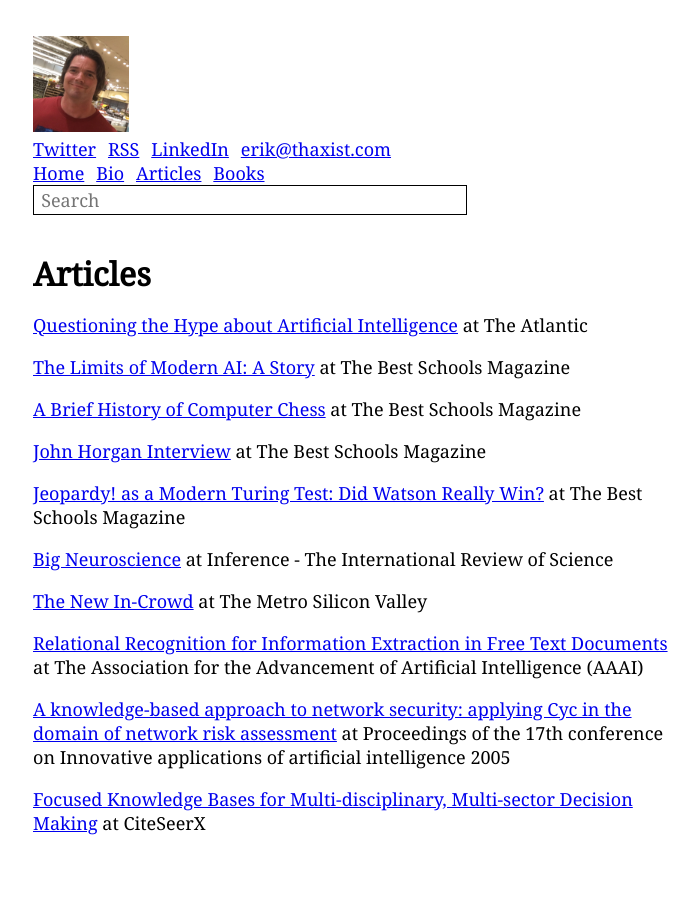
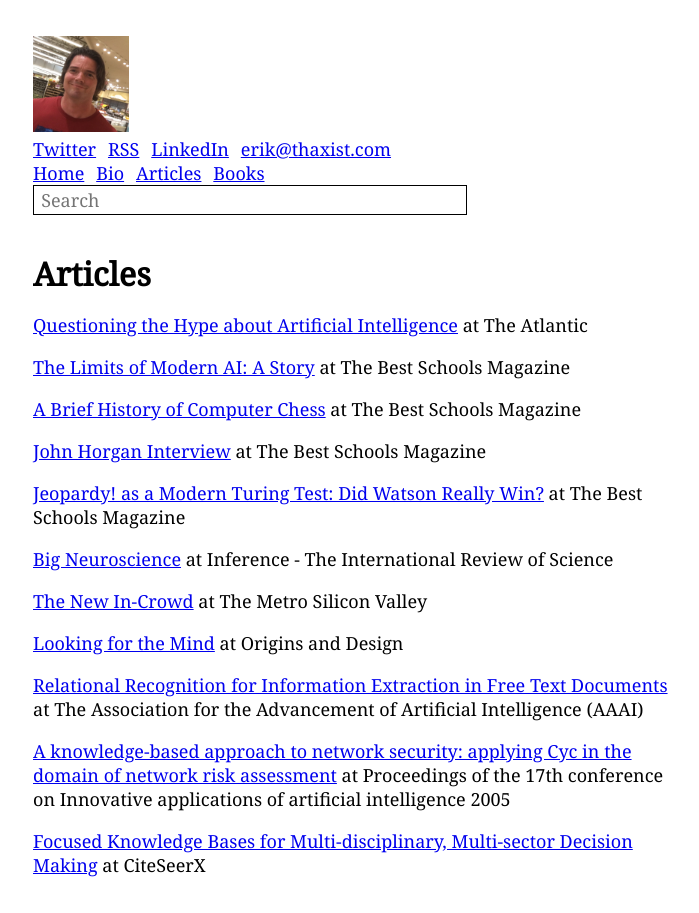
Before and after one commit to thaxist/thaxist.github.io, a Jekyll site: the page built from articles.md, in a window 1280 px wide. Shown: the whole page, without its empty margins (287-986 px from the left). Built offline with Jekyll 4.4.1, drawn with Linux system fonts in a browser that asks for light colours.

Commit message:
Update articles.md

```diff
--- a/articles.md
+++ b/articles.md
@@ -24,6 +24,9 @@ at Inference - The International Review of Science
 [The New In-Crowd](http://www.sv411.com/index.php/2012/06/startup-experts-debate-merits-crowdfunding/)
 at The Metro Silicon Valley
 
+[Looking for the Mind](http://www.leaderu.com/orgs/arn/odesign/od181/larson181.htm)
+at Origins and Design
+
 [Relational Recognition for Information Extraction in Free Text Documents](http://www.aaai.org/Papers/Symposia/Spring/2005/SS-05-01/SS05-01-027.pdf)
 at The Association for the Advancement of Artificial Intelligence (AAAI)
 
```
